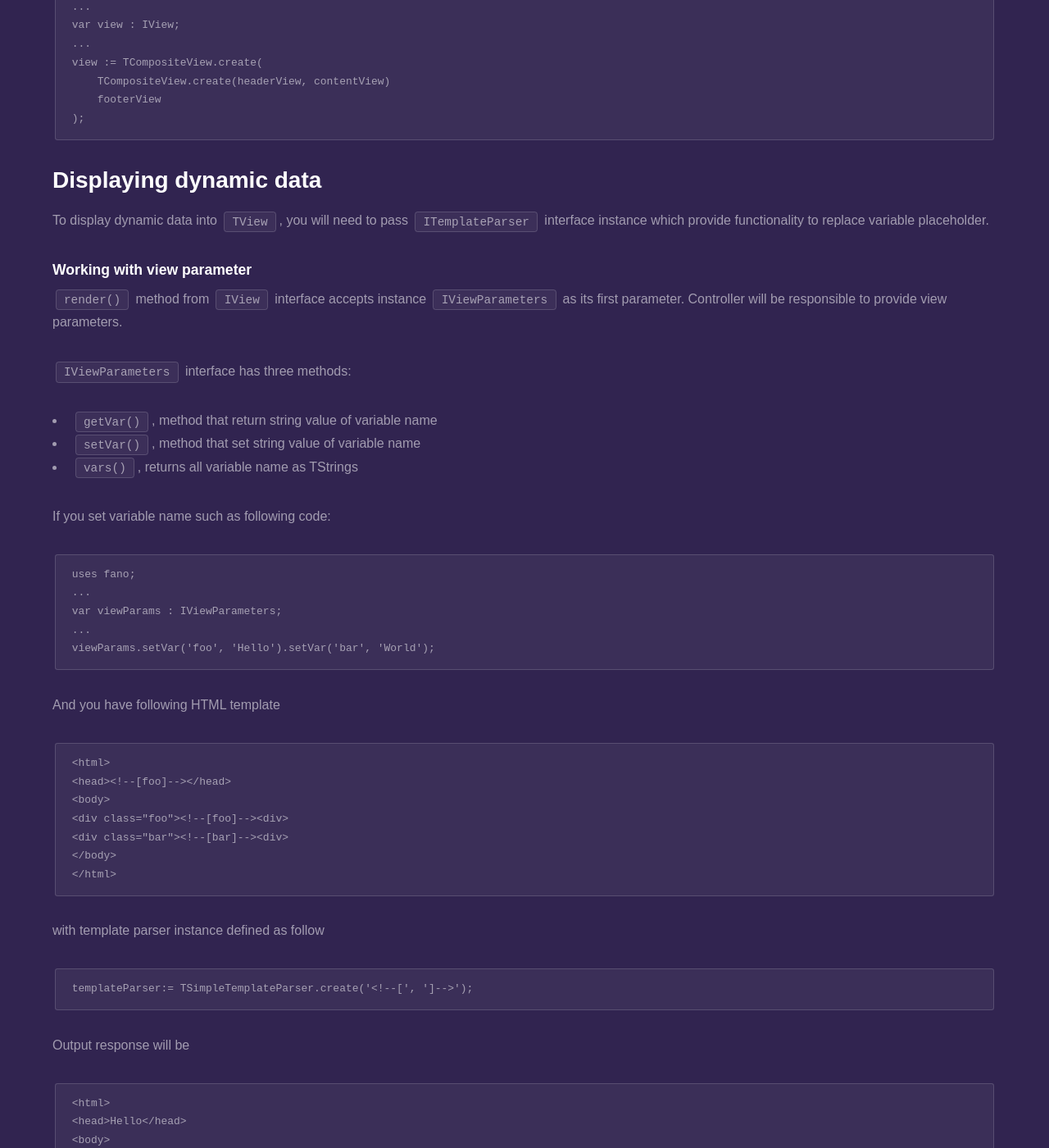
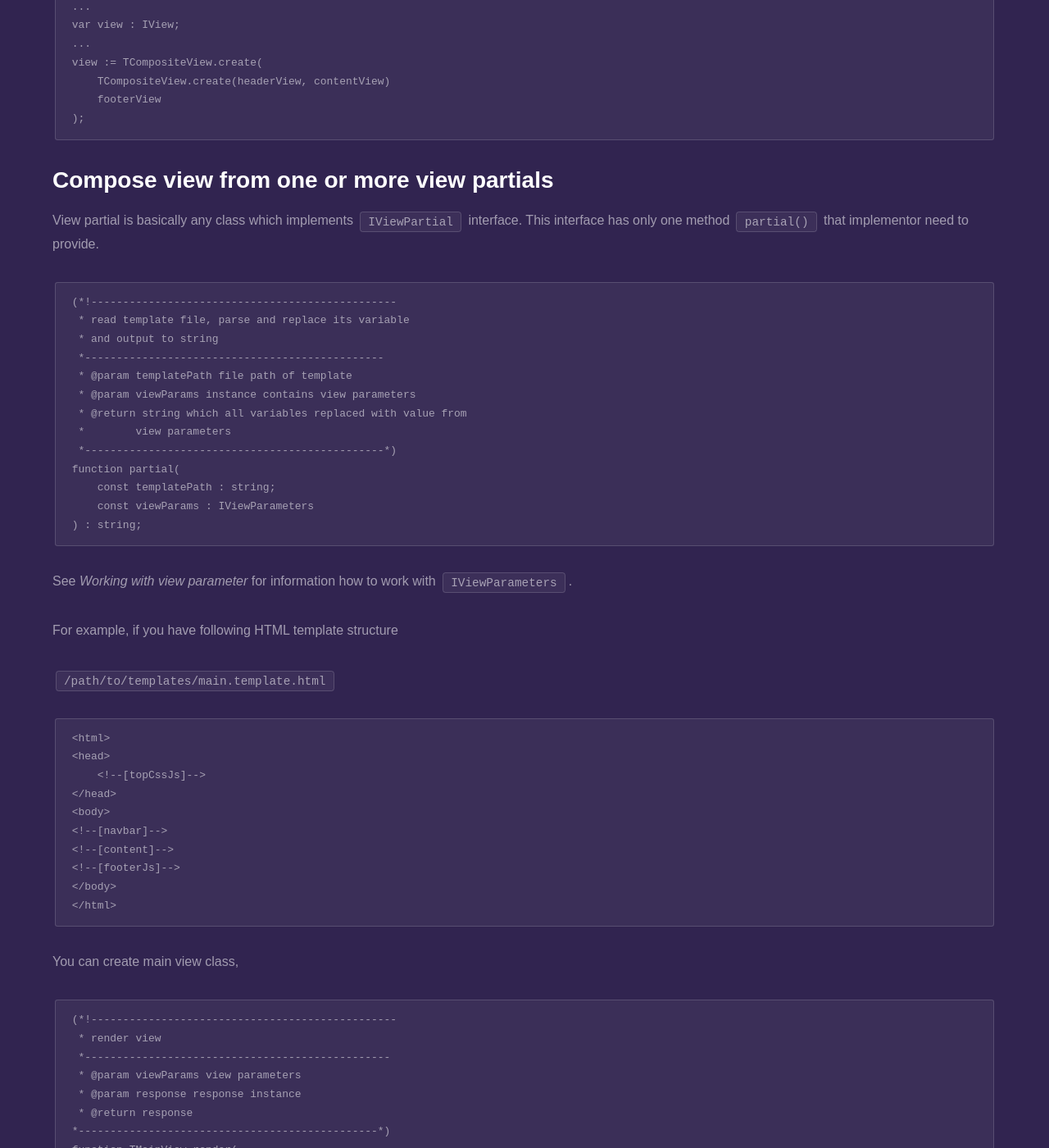
Before and after one commit to fanoframework/fanoframework.github.io, a Jekyll site: the page built from working-with-views/index.md, in a window 1280 px wide and 1400 px high, scrolled down 4869 px. Shown: the whole window at 82% size. Built offline with Jekyll 4.4.1, drawn with Linux system fonts in a browser that asks for light colours; our own code applies the rules of GitHub Pages for plain Markdown files; some of the changed text lies outside the part shown.

Commit message:
add content about view partial

````diff
--- a/working-with-views/index.md
+++ b/working-with-views/index.md
@@ -209,6 +209,108 @@ view := TCompositeView.create(
 );
 ```
 
+## Compose view from one or more view partials
+
+View partial is basically any class which implements `IViewPartial` interface. This interface has only one method `partial()` that implementor need to provide.
+
+```
+(*!------------------------------------------------
+ * read template file, parse and replace its variable
+ * and output to string
+ *-----------------------------------------------
+ * @param templatePath file path of template
+ * @param viewParams instance contains view parameters
+ * @return string which all variables replaced with value from
+ *        view parameters
+ *-----------------------------------------------*)
+function partial(
+    const templatePath : string;
+    const viewParams : IViewParameters
+) : string;
+```
+
+See *Working with view parameter* for information how to work with `IViewParameters`.
+
+For example, if you have following HTML template structure
+
+`/path/to/templates/main.template.html`
+
+```
+<html>
+<head>
+    <!--[topCssJs]-->
+</head>
+<body>
+<!--[navbar]-->
+<!--[content]-->
+<!--[footerJs]-->
+</body>
+</html>
+```
+
+You can create main view class,
+
+```
+(*!------------------------------------------------
+ * render view
+ *------------------------------------------------
+ * @param viewParams view parameters
+ * @param response response instance
+ * @return response
+*-----------------------------------------------*)
+function TMainView.render(
+    const viewParams : IViewParameters;
+    const response : IResponse
+) : IResponse;
+begin
+    viewParams.setVar(
+        'topCssJs',
+        fViewPartial.partial(
+            '/path/to/templates/top.css.js.html',
+            viewParams
+        )
+    );
+
+    viewParams.setVar(
+        'navbar',
+        fViewPartial.partial(
+            '/path/to/templates/navbar.html',
+            viewParams
+        )
+    );
+
+    viewParams.setVar(
+        'footerJs',
+        fViewPartial.partial(
+            '/path/to/templates/footer.js.html',
+            viewParams
+        )
+    );
+
+    response.body().write(fTemplateParser.parse(fTemplateStr, viewParams));
+    result := response;
+end;
+
+```
+
+
+```
+var mainView : IView;
+
+mainView := TMainView.create(
+    '/path/to/templates/main.template.html'
+    templateParser,
+    fileReader
+);
+
+```
+
+- For `<!--[topJs]-->`
+
+```
+var topJsPartial : IViewPartial;
+```
+
 ## Displaying dynamic data
 
 To display dynamic data into `TView`, you will need to pass `ITemplateParser` interface instance which provide functionality to replace variable placeholder.
````
